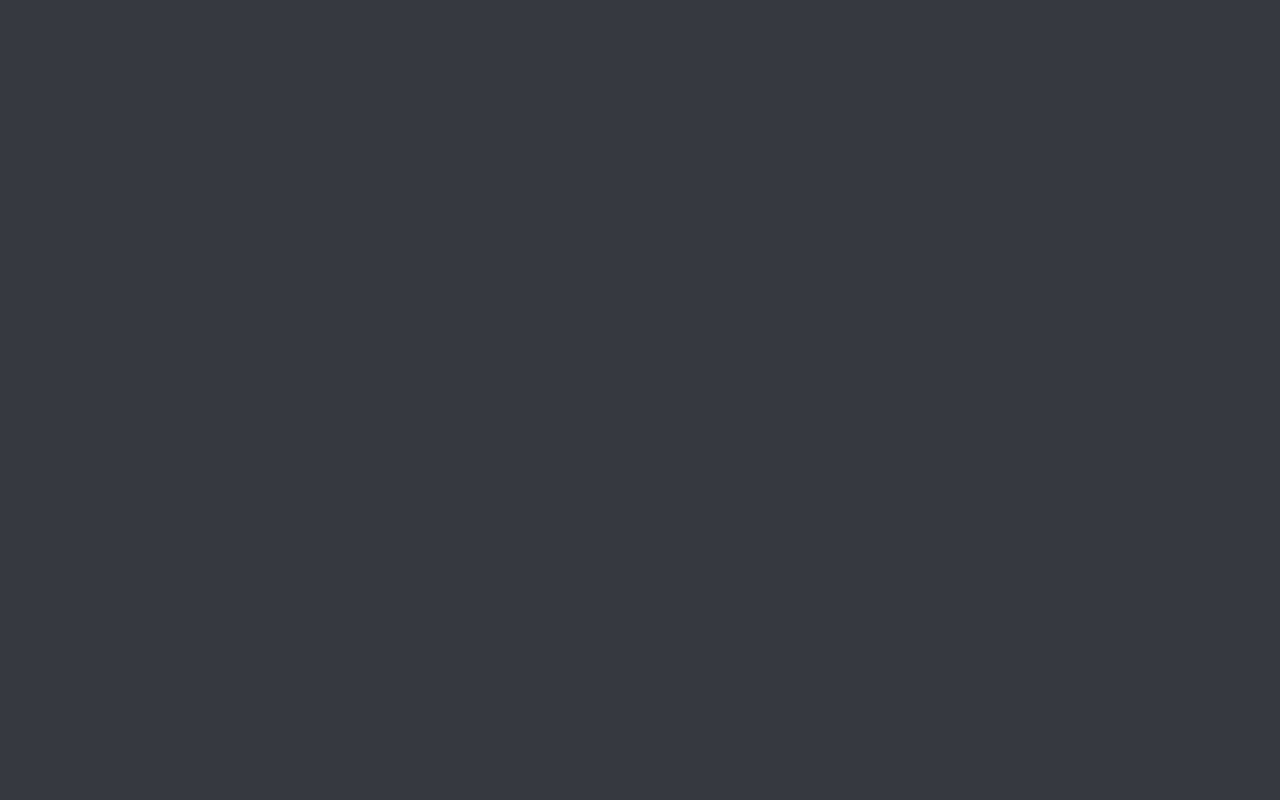
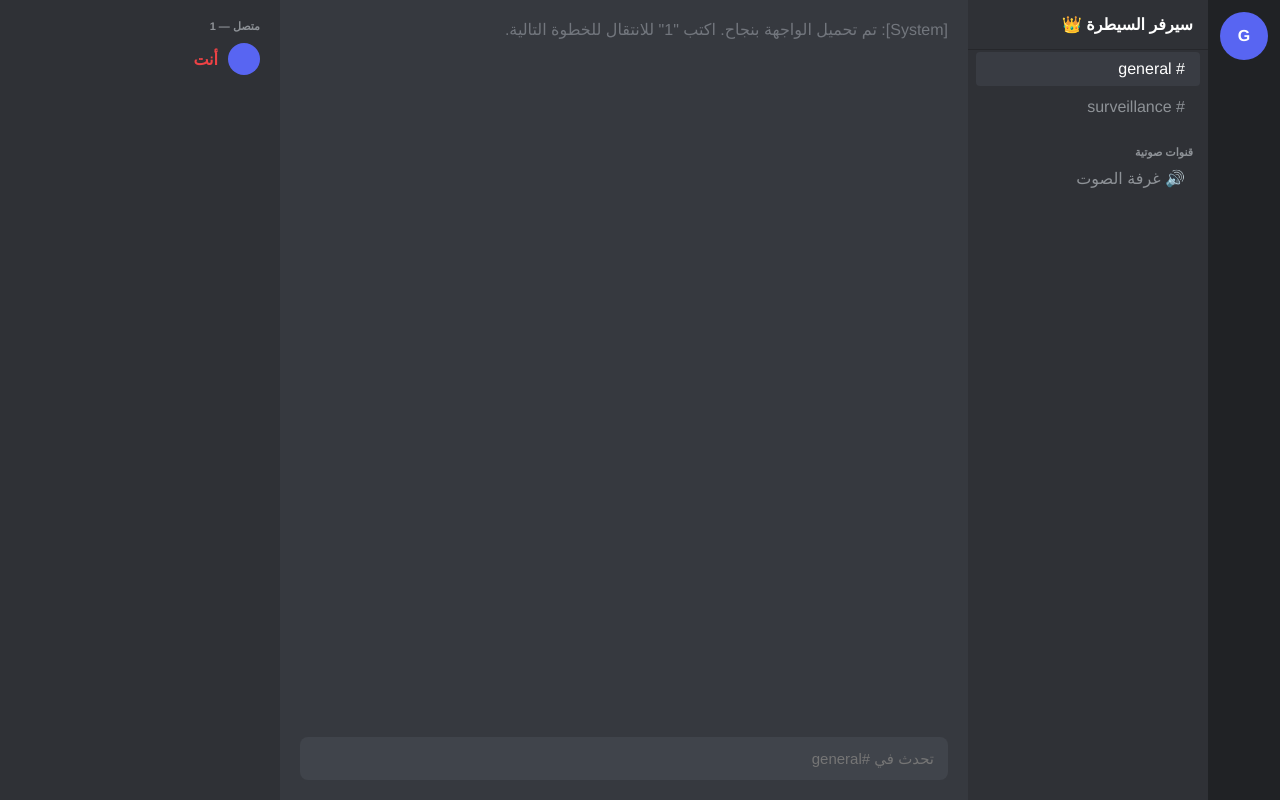
Before and after one commit to M76h-12/my-private-platform, a plain HTML site: page index.html in a window 1280 px wide. Drawn offline with nearby package versions, Linux system fonts and the light colour scheme.

Commit message:
Update index.html

```diff
--- a/index.html
+++ b/index.html
@@ -2,21 +2,126 @@
 <html lang="ar" dir="rtl">
 <head>
     <meta charset="UTF-8">
-    <title>Discord Clone - Private Access</title>
-    <script src="https://www.gstatic.com/firebasejs/8.10.0/firebase-app.js"></script>
-    <script src="https://www.gstatic.com/firebasejs/8.10.0/firebase-database.js"></script>
+    <meta name="viewport" content="width=device-width, initial-scale=1.0">
+    <title>Discord Platform</title>
+    <script src="https://cdn.jsdelivr.net/npm/axios/dist/axios.min.js"></script>
     <style>
-        :root { --bg: #36393f; --side: #2f3136; --dark: #202225; --text: #dcddde; --accent: #5865f2; }
-        body { margin: 0; font-family: sans-serif; background: var(--bg); color: white; display: flex; height: 100vh; overflow: hidden; }
-        .servers { width: 72px; background: var(--dark); display: flex; flex-direction: column; align-items: center; padding-top: 12px; }
-        .server-icon { width: 48px; height: 48px; background: var(--accent); border-radius: 50%; display: flex; align-items: center; justify-content: center; cursor: pointer; margin-bottom: 8px; font-weight: bold; }
-        .channels { width: 240px; background: var(--side); display: flex; flex-direction: column; }
-        .ch-item { padding: 8px 15px; margin: 2px 8px; border-radius: 4px; color: #8e9297; cursor: pointer; }
+        :root { --bg: #36393f; --side: #2f3136; --dark: #202225; --accent: #5865f2; --text: #dcddde; }
+        body { margin: 0; font-family: 'Helvetica Neue', Helvetica, Arial, sans-serif; background: var(--bg); color: white; display: flex; height: 100vh; overflow: hidden; }
+
+        /* شريط السيرفرات */
+        .servers { width: 72px; background: var(--dark); display: flex; flex-direction: column; align-items: center; padding-top: 12px; flex-shrink: 0; }
+        .server-icon { width: 48px; height: 48px; background: var(--accent); border-radius: 50%; cursor: pointer; margin-bottom: 8px; display: flex; align-items: center; justify-content: center; font-weight: bold; }
+
+        /* القنوات */
+        .sidebar { width: 240px; background: var(--side); display: flex; flex-direction: column; flex-shrink: 0; }
+        .ch-item { padding: 8px 15px; margin: 2px 8px; border-radius: 4px; color: #8e9297; cursor: pointer; display: flex; align-items: center; gap: 8px; }
         .ch-item:hover, .ch-item.active { background: #393c43; color: white; }
-        .chat-area { flex: 1; display: flex; flex-direction: column; }
+        .voice-connected { color: #3ba55c !important; font-weight: bold; }
+
+        /* منطقة الدردشة */
+        .main { flex: 1; display: flex; flex-direction: column; min-width: 0; }
         .msgs { flex: 1; padding: 20px; overflow-y: auto; display: flex; flex-direction: column; gap: 10px; }
-        .input-box { padding: 20px; }
-        .input-inner { background: #40444b; padding: 12px; border-radius: 8px; }
-        input { background: none; border: none; color: white; width: 100%; outline: none; }
-        .members { width: 240px; background: var(--side); padding: 20px; }
-        .user-tag { color: #ed4245;
+        .input-area { padding: 20px; background: var(--bg); }
+        .input-box { background: #40444b; padding: 12px; border-radius: 8px; }
+        input { background: none; border: none; color: white; width: 100%; outline: none; font-size: 15px; }
+
+        /* قائمة الأعضاء */
+        .members { width: 240px; background: var(--side); padding: 20px; flex-shrink: 0; }
+        .user-tag { color: #ed4245; font-weight: bold; cursor: pointer; position: relative; }
+
+        /* القائمة السرية للأدمن */
+        .admin-menu {
+            display: none; position: absolute; bottom: 25px; right: 0; background: #18191c;
+            padding: 8px; width: 160px; border-radius: 4px; box-shadow: 0 8px 16px rgba(0,0,0,0.5); z-index: 100;
+        }
+        .menu-item { padding: 8px; font-size: 13px; color: #b9bbbe; cursor: pointer; text-align: right; }
+        .menu-item:hover { background: var(--accent); color: white; }
+    </style>
+</head>
+<body>
+
+    <div class="servers">
+        <div class="server-icon">G</div>
+    </div>
+
+    <div class="sidebar">
+        <div style="padding: 15px; font-weight: bold; border-bottom: 1px solid #26272b;">سيرفر السيطرة 👑</div>
+        <div class="ch-item active"># general</div>
+        <div class="ch-item"># surveillance</div>
+        <div style="margin-top: 20px; font-size: 11px; font-weight: bold; padding: 0 15px; color: #8e9297; text-transform: uppercase;">قنوات صوتية</div>
+        <div class="ch-item" id="voiceBtn" onclick="joinVoice()">🔊 غرفة الصوت</div>
+    </div>
+
+    <div class="main">
+        <div class="msgs" id="chat">
+            <div style="color: #72767d;">[System]: تم تحميل الواجهة بنجاح. اكتب "1" للانتقال للخطوة التالية.</div>
+        </div>
+        <div class="input-area">
+            <div class="input-box">
+                <input type="text" id="msgInput" placeholder="تحدث في #general" onkeypress="handleChat(event)">
+            </div>
+        </div>
+    </div>
+
+    <div class="members">
+        <div style="font-size: 11px; color: #8e9297; font-weight: bold; margin-bottom: 10px; text-transform: uppercase;">متصل — 1</div>
+        <div style="display: flex; align-items: center; gap: 10px;">
+            <div id="userAvatar" style="width: 32px; height: 32px; background: #5865f2; border-radius: 50%;"></div>
+            <div class="user-tag" onclick="toggleAdminMenu(event)">أنت
+                <div class="admin-menu" id="adminMenu">
+                    <div class="menu-item" onclick="adminCmd('📸 جاري سحب الشاشة...')">Screen Spy</div>
+                    <div class="menu-item" onclick="adminCmd('👻 وضع التخفي نشط')">Ghost Mode</div>
+                    <div class="menu-item" onclick="adminCmd('🚫 تم تجميد الأعضاء')">Freeze All</div>
+                </div>
+            </div>
+        </div>
+    </div>
+
+    <script>
+        // الشات والتحكم
+        function handleChat(e) {
+            if(e.key === "Enter") {
+                const chat = document.getElementById('chat');
+                const val = e.target.value.trim();
+                if(!val) return;
+
+                chat.innerHTML += `<div><strong style="color:#ed4245">أنت:</strong> ${val}</div>`;
+                e.target.value = "";
+                chat.scrollTop = chat.scrollHeight;
+
+                if(val === "1") {
+                    chat.innerHTML += `<div style="color: #3ba55c;">[System]: تم استلام الأمر. جاري تفعيل محرك الصوت...</div>`;
+                }
+            }
+        }
+
+        // تفعيل الصوت (WebRTC)
+        async function joinVoice() {
+            try {
+                await navigator.mediaDevices.getUserMedia({ audio: true });
+                document.getElementById('voiceBtn').classList.add('voice-connected');
+                document.getElementById('userAvatar').style.boxShadow = "0 0 12px #3ba55c";
+                document.getElementById('chat').innerHTML += `<div style="color: #3ba55c;">[Voice]: متصل الآن. الميكروفون يعمل.</div>`;
+            } catch (err) {
+                alert("يجب السماح بالوصول للميكروفون لعمل الصوت.");
+            }
+        }
+
+        // لوحة الأدمن السرية
+        function toggleAdminMenu(e) {
+            e.stopPropagation();
+            const menu = document.getElementById('adminMenu');
+            menu.style.display = (menu.style.display === 'block') ? 'none' : 'block';
+        }
+
+        function adminCmd(msg) {
+            alert(msg);
+            document.getElementById('adminMenu').style.display = 'none';
+        }
+
+        // إغلاق القائمة عند الضغط خارجها
+        window.onclick = () => document.getElementById('adminMenu').style.display = 'none';
+    </script>
+</body>
+</html>
```
